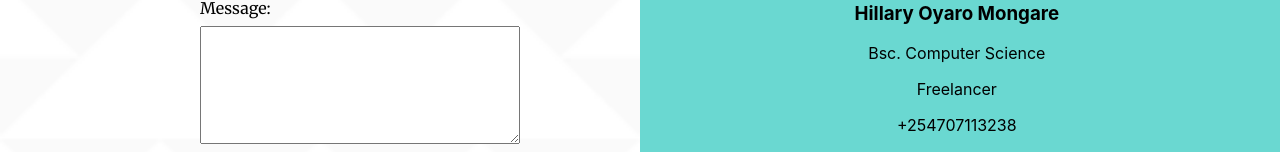
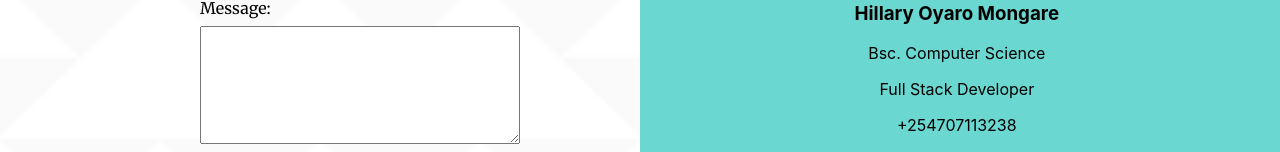
Before and after one commit to mongare70/my-portfolio-website-next-js-FE, a Next.js app: page /contact in a window 1280 px wide. Shown: the part 421-573 px from the top of the page. Built offline with nearby package versions, Linux system fonts and the light colour scheme.

Commit message:
cv update

```diff
--- a/pages/contact.js
+++ b/pages/contact.js
@@ -62,7 +62,7 @@
           />
           <h3>Hillary Oyaro Mongare</h3>
           <p>Bsc. Computer Science</p>
-          <p>Freelancer</p>
+          <p>Full Stack Developer</p>
           <p>+254707113238</p>
           <p>Nairobi, Kenya.</p>
           <div className={classes.icon}>
--- a/pages/experience.js
+++ b/pages/experience.js
@@ -64,7 +64,7 @@
           <br></br>
           <a
             className={classes.actions}
-            href="https://drive.google.com/file/d/1CS1n0HFy_8hC0sNulzGp5vD6Y43RwFLi/view?usp=sharing"
+            href="https://drive.google.com/file/d/1YTt4HXoxH_ffl2EdQBSNoHOWFSfXpZ1Y/view?usp=sharing"
             target="_blank"
             rel="noopener noreferrer"
           >
```
